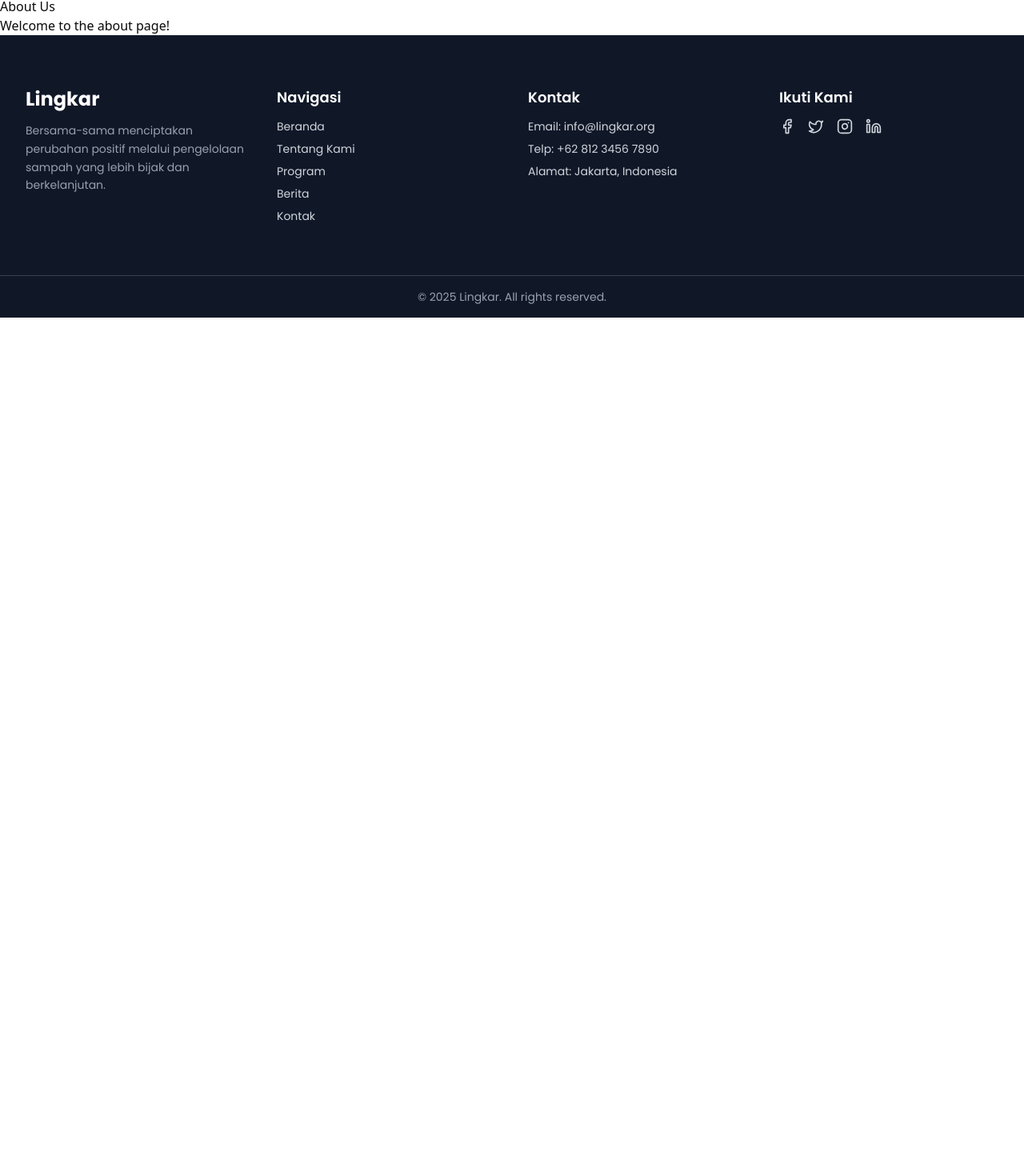
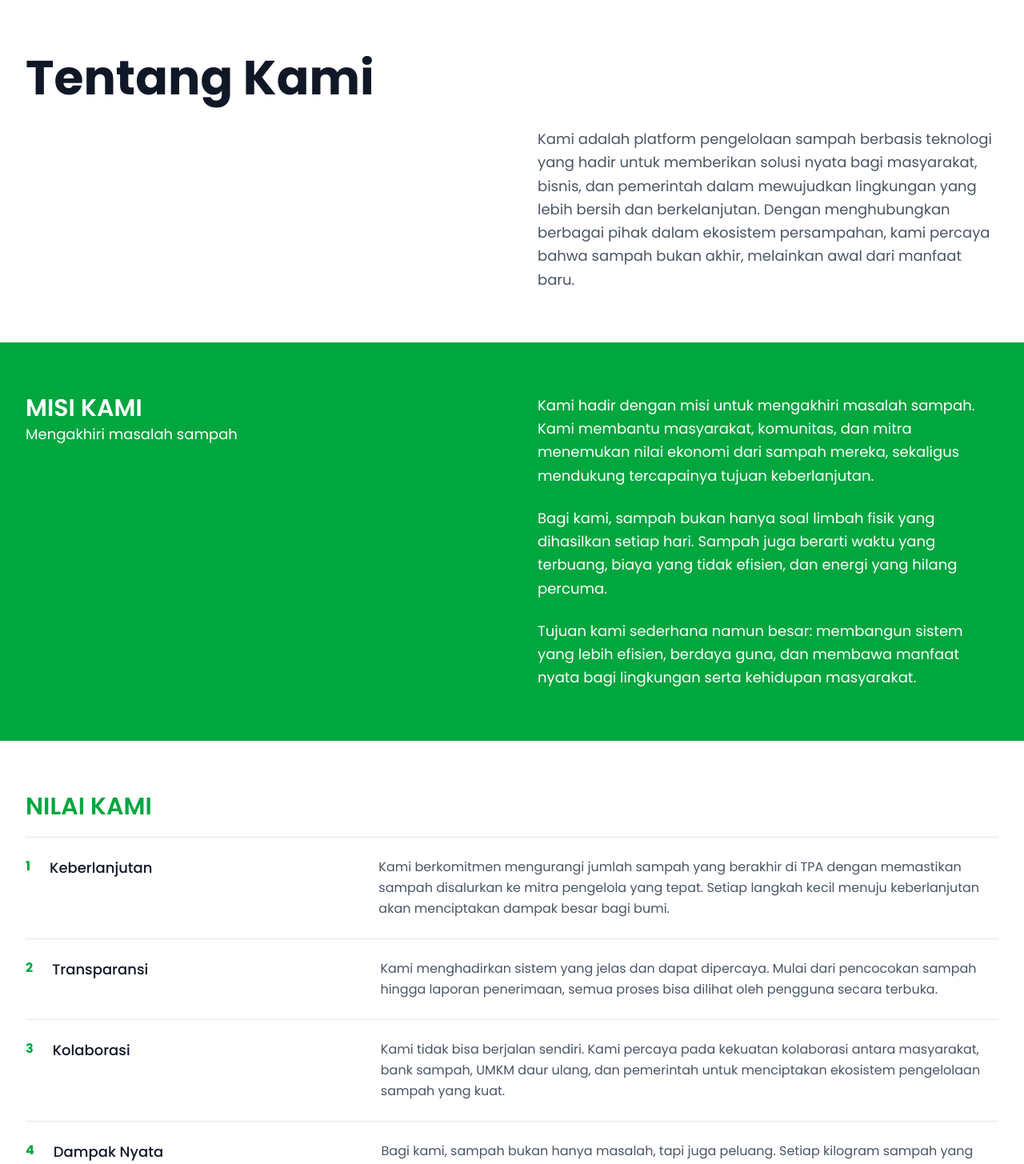
Before and after one commit to SyariefHayat/Lingkar, a Next.js app: page /about in a window 1280 px wide. Shown: the part 92-1547 px from the top of the page at 80% size. Before the commit the page ends 800 px from the top, so only its background shows below. Built offline with nearby package versions, Linux system fonts and the light colour scheme.

Commit message:
update frontend: about page

```diff
--- a/app/(public)/about/page.tsx
+++ b/app/(public)/about/page.tsx
@@ -1,8 +1,63 @@
+import EachUtils from "@/utils/EachUtils";
+import { LIST_VALUE } from "@/constants/listValue";
+
 export default function AboutPage() {
     return (
-        <div>
-            <h1>About Us</h1>
-            <p>Welcome to the about page!</p>
+        <div className="w-full min-h-screen">
+            <div className="flex flex-col px-8 py-10 sm:py-16">
+                <h1 className="text-5xl md:text-6xl font-bold text-gray-900 leading-tight">
+                    Tentang Kami
+                </h1>
+
+                <div className="flex justify-start md:justify-end">
+                    <p className="text-base md:text-lg max-w-xl mt-6 text-gray-600 leading-relaxed">
+                        Kami adalah platform pengelolaan sampah berbasis teknologi yang hadir
+                        untuk memberikan solusi nyata bagi masyarakat, bisnis, dan pemerintah
+                        dalam mewujudkan lingkungan yang lebih bersih dan berkelanjutan.
+                        Dengan menghubungkan berbagai pihak dalam ekosistem persampahan,
+                        kami percaya bahwa sampah bukan akhir, melainkan awal dari manfaat baru.
+                    </p>
+                </div>
+            </div>
+
+            <div className="w-full bg-green-600 px-8 py-10 sm:py-16">
+                <div className="w-full flex flex-col md:flex-row justify-between items-start gap-10">
+                    <div className="md:text-left text-white">
+                        <h3 className="text-2xl md:text-3xl font-semibold">MISI KAMI</h3>
+                        <p className="text-base md:text-lg leading-relaxed">Mengakhiri masalah sampah</p>
+                    </div>
+
+                    <div className="text-white text-base md:text-lg leading-relaxed space-y-6 max-w-xl">
+                        <p>Kami hadir dengan misi untuk mengakhiri masalah sampah. Kami membantu masyarakat, komunitas, dan mitra menemukan nilai ekonomi dari sampah mereka, sekaligus mendukung tercapainya tujuan keberlanjutan.</p>
+
+                        <p>Bagi kami, sampah bukan hanya soal limbah fisik yang dihasilkan setiap hari. Sampah juga berarti waktu yang terbuang, biaya yang tidak efisien, dan energi yang hilang percuma.</p>
+
+                        <p>Tujuan kami sederhana namun besar: membangun sistem yang lebih efisien, berdaya guna, dan membawa manfaat nyata bagi lingkungan serta kehidupan masyarakat.</p>
+                    </div>
+                </div>
+            </div>
+
+            <div className="w-full min-h-screen px-8 py-10 sm:py-16">
+                <h3 className="text-2xl md:text-3xl font-semibold text-green-600 border-b pb-5">NILAI KAMI</h3>
+
+                <div className="grid grid-cols-1">
+                    <EachUtils
+                        of={LIST_VALUE}
+                        render={(item, index) => (
+                            <div
+                                key={index}
+                                className="flex flex-col md:flex-row md:items-start justify-between gap-4 md:gap-6 py-6 border-b"
+                            >
+                                <p className="text-green-600 font-bold w-8 md:w-auto text-left md:text-center">{item.id}</p>
+
+                                <h3 className="text-lg font-medium text-gray-900 md:basis-1/3">{item.title}</h3>
+
+                                <p className="text-gray-600 leading-relaxed md:basis-2/3">{item.description}</p>
+                            </div>
+                        )}
+                    />
+                </div>
+            </div>
         </div>
     )
 }
--- a/app/(public)/layout.tsx
+++ b/app/(public)/layout.tsx
@@ -29,7 +29,7 @@ export const metadata: Metadata = {
 export default function RootLayout({ children, }: Readonly<{ children: React.ReactNode; }>) {
     return (
         <html lang="en">
-            <body className={`${geistSans.variable} ${geistMono.variable} ${poppins.variable} antialiased`}>
+            <body className={`${geistSans.variable} ${geistMono.variable} ${poppins.variable} antialiased font-poppins`}>
                 <Navbar />
                 {children}
                 <Footer />
--- /dev/null
+++ b/constants/listValue.ts
@@ -0,0 +1,22 @@
+export const LIST_VALUE = [
+    {
+        id: 1,
+        title: "Keberlanjutan",
+        description: "Kami berkomitmen mengurangi jumlah sampah yang berakhir di TPA dengan memastikan sampah disalurkan ke mitra pengelola yang tepat. Setiap langkah kecil menuju keberlanjutan akan menciptakan dampak besar bagi bumi."
+    },
+    {
+        id: 2,
+        title: "Transparansi",
+        description: "Kami menghadirkan sistem yang jelas dan dapat dipercaya. Mulai dari pencocokan sampah hingga laporan penerimaan, semua proses bisa dilihat oleh pengguna secara terbuka."
+    },
+    {
+        id: 3,
+        title: "Kolaborasi",
+        description: "Kami tidak bisa berjalan sendiri. Kami percaya pada kekuatan kolaborasi antara masyarakat, bank sampah, UMKM daur ulang, dan pemerintah untuk menciptakan ekosistem pengelolaan sampah yang kuat."
+    },
+    {
+        id: 4,
+        title: "Dampak Nyata",
+        description: "Bagi kami, sampah bukan hanya masalah, tapi juga peluang. Setiap kilogram sampah yang berhasil disalurkan adalah kontribusi nyata untuk lingkungan yang lebih sehat dan masyarakat yang lebih sejahtera."
+    }
+]
```
